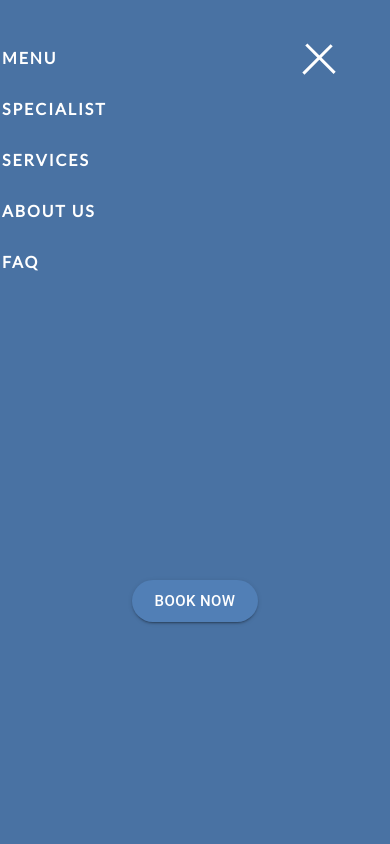
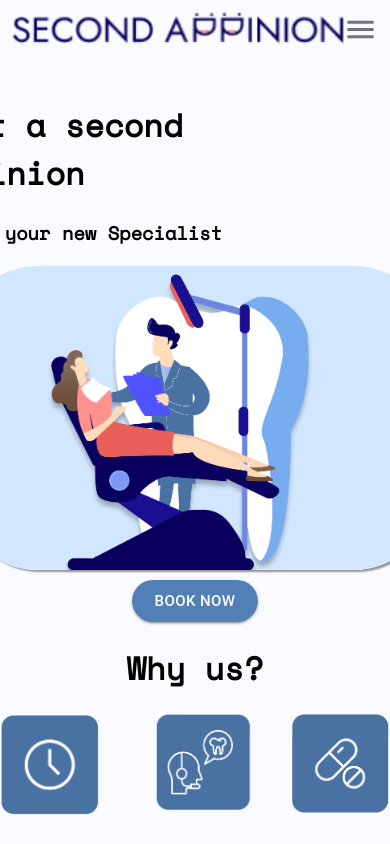
Before and after one commit to MVP-Marketplace/second-appinion, a React (Create React App) app in the folder client/: page / in a window 390 px wide. Shown: the top 844 px of the page. Built offline with nearby package versions, Linux system fonts and the light colour scheme.

Commit message:
modal component has been added to hamburger.jsx to have the menu appear

```diff
--- a/client/src/App.css
+++ b/client/src/App.css
@@ -296,11 +296,34 @@ body {
 
 /*********************************NAVBAR**********************/
 
+.second-appinion-navbar {
+  position: fixed;
+  width: 100%;
+  top: 0;
+  /* border: 2px solid green; */
+  display: flex;
+  align-content: center;
+  justify-content: space-between;
+  /* padding: .5rem 2rem .5rem 2rem; */
+}
+
 .second-appinion-logo {
   height: 1.9rem;
   position: fixed;
   top: 0.8rem;
   left: 0.8rem;
+}
+
+.modal-container {
+  height: 100vh;
+  width: 30vw;
+  background-color: #4972a3;
+  /* border: 10px solid green; */
+  float: left;
+  position: relative;
+  /* top: 0; */
+  right: 0%;
+  /* transform: translate(-50%, -50%); */
 }
 
 .navbar {
@@ -312,6 +335,7 @@ body {
   display: flex;
   /* color: #4972a3; */
   background-color: #4972a3;
+  /* box-shadow: none; */
 }
 
 .hamburger-menu {
--- a/client/src/components/HamBurger.jsx
+++ b/client/src/components/HamBurger.jsx
@@ -1,26 +1,79 @@
 import React from "react";
 import Logo from "../Images/Logo.png";
-// import { Button, Menu, Grid, MenuItem } from "@material-ui/core/";
-// import MenuIcon from "@material-ui/icons/Menu";
+import {
+  // AppBar,
+  // Toolbar,
+  IconButton,
+  Modal,
+  MenuItem,
+  // makeStyles,
+  // Drawer,
+  Menu,
+} from "@material-ui/core/";
+import { makeStyles } from "@material-ui/core/styles";
+import MenuIcon from "@material-ui/icons/Menu";
 // import CloseIcon from "@material-ui/icons/Close";
 
+// function rand() {
+//   return Math.round(Math.random() * 20) - 10;
+// }
+
+// function getModalStyle() {
+//   const top = 50 + rand();
+//   const left = 50 + rand();
+//   return {
+//       top: `${top}%`,
+//       left: `${left}%`,
+//       transform: `translate(-${top}%, -${left}%)`,
+//   };
+// }
+
+const useStyles = makeStyles((theme) => ({
+  modalContainer: {
+    // display: 'flex',
+    // alignItems: 'center',
+    // justifyContent: 'center',
+    // width: '30vw',
+  },
+  paper: {
+    backgroundColor: theme.palette.background.paper,
+    // border: '2px solid #000',
+    // boxShadow: theme.shadows[0],
+    // padding: theme.spacing(2, 4, 3),
+    // width: '30px',
+    // height: '100px',
+  },
+}));
+
 const HamBurger = () => {
+  const classes = useStyles();
+  // const [modalStyle] = React.useState(getModalStyle);
+  const [open, setOpen] = React.useState(false);
+
+  const handleOpen = () => {
+    setOpen(true);
+  };
+
+  const handleClose = () => {
+    setOpen(false);
+  };
+
   return (
     <>
+      <nav className="second-appinion-navbar">
         <a href="/">
           <img
             src={Logo}
+            alt="Second Appinion Logo"
             className="second-appinion-logo"
-          alt="Second Appinion Logo"
           ></img>
         </a>
-      <div className="navbar-container">
-        <nav className="navbar">
-          <div className="hamburger-menu">
-            <div className="line line-1"></div>
-            <div className="line line-2"></div>
-            <div className="line line-3"></div>
-          </div>
+        <IconButton className="hamburger-button" onClick={handleOpen}>
+          <MenuIcon fontSize="large" />
+        </IconButton>
+      </nav>
+
+      <Modal open={open} onClose={handleClose} className="modal-container">
         <ul>
           <li className="nav-item">
             <a href="/" className="navlink">
@@ -48,65 +101,8 @@ const HamBurger = () => {
             </a>
           </li>
         </ul>
-        </nav>
-      </div>
+      </Modal>
     </>
   );
 };
 export default HamBurger;
-
-// const [anchorEl, setAnchorEl] = React.useState(null);
-// const handleClick = (event) => {
-//   setAnchorEl(event.currentTarget);
-// };
-// const handleClose = () => {
-//   setAnchorEl(null);
-// };
-
-// return (
-//   <>
-//     <Grid className="navbar-container">
-//       <a href="/" className="second-appinion-logo">
-//         <img src={Logo} alt="Second Appinion Logo" className="" />
-//       </a>
-//       <Button
-//         aria-controls="simple-menu"
-//         aria-haspopup="true"
-//         onClick={handleClick}
-//       >
-//         <MenuIcon className="hamburger-icon" />
-//       </Button>
-//       <Menu
-//         className="nav-links-container"
-//         id="simple-menu"
-//         anchorEl={anchorEl}
-//         keepMounted
-//         open={Boolean(anchorEl)}
-//         onClose={handleClose}
-//         PaperProps={{}}
-//       >
-//         <MenuItem className="nav-li navbar-expand-lg" onClick={handleClose}>
-//           Menu
-//           <Button
-//             aria-label="close"
-//             onClick={handleClick}
-//             className="hamburger-close"
-//           >
-//             <CloseIcon className="hamburger-close"></CloseIcon>
-//           </Button>
-//         </MenuItem>
-//         <MenuItem className="nav-li"></MenuItem>
-//         <MenuItem onClick={handleClose} className="nav-li">
-//           Specialists
-//         </MenuItem>
-//         <MenuItem onClick={handleClose} className="nav-li">
-//           Services
-//         </MenuItem>
-//         <MenuItem onClick={handleClose} className="nav-li">
-//           About Us
-//         </MenuItem>
-//         <MenuItem onClick={handleClose} className="nav-li">
-//           FAQ
-//         </MenuItem>
-//       </Menu>
-//     </Grid>
```
Also changed, not shown: 1 other file (tests, documents, lock files or other folders). Lines whose indentation alone changed are shown as unchanged.
